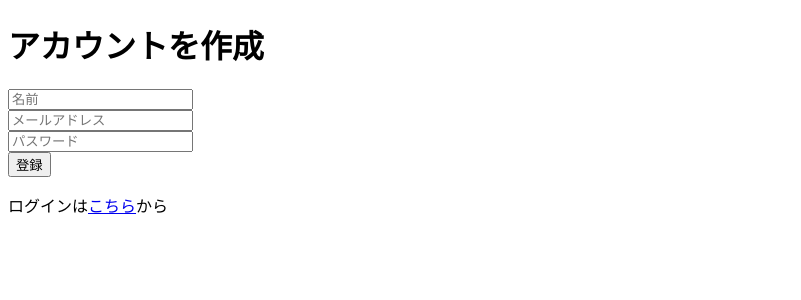
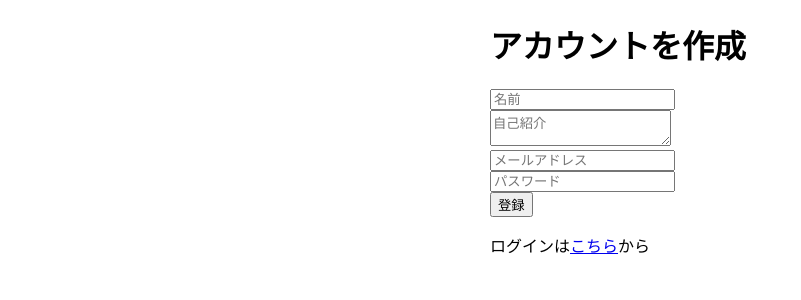
Before and after one commit to yskebeast/chatapp-3guys, a React (Create React App) app: page /signup in a window 1280 px wide. Shown: the top 300 px of the page, without its empty margins (0-801 px from the left). Built offline with nearby package versions, Linux system fonts and the light colour scheme; no server answers.

Commit message:
Hooksでの認証機能を実装

```diff
--- a/src/components/pages/SignIn.tsx
+++ b/src/components/pages/SignIn.tsx
@@ -1,23 +1,63 @@
-import { VFC } from "react-router/node_modules/@types/react";
+import { ChangeEvent, useState, VFC } from "react";
 import { useHistory } from "react-router";
 import { Link } from "react-router-dom";
+import { auth } from "../../firebase";
+import { signInWithEmailAndPassword } from "@firebase/auth";
+
 import { AuthButton } from "../atoms/button/AuthButton";
+
+const center = {
+  width: "300px",
+  margin: "0 auto",
+};
 
 export const SignIn: VFC = () => {
   const history = useHistory();
-  const handleSignIn = () => {
-    history.push("/home")
-};
+
+  const [email, setEmail] = useState<string>("");
+  const [password, setPassword] = useState<string>("");
+  const [error, setError] = useState<string>("");
+
+  const handleChangeEmail = (e: ChangeEvent<HTMLInputElement>) => {
+    setEmail(e.target.value);
+  };
+  const handleChangePassword = (e: ChangeEvent<HTMLInputElement>) => {
+    setPassword(e.target.value);
+  };
+
+  const handleSignIn = async (e: React.SyntheticEvent) => {
+    e.preventDefault();
+    await signInWithEmailAndPassword(auth, email, password)
+      .then(() => {
+        history.push("/home");
+      })
+      .catch((err) => {
+        setError(err.message);
+      });
+  };
 
   return (
-    <div>
+    <div style={center}>
       <h1>ログイン</h1>
+      {error && <p>{error}</p>}
       <form onSubmit={handleSignIn}>
         <div>
-          <input name="email" type="email" placeholder="メールアドレス" />
+          <input
+            name="email"
+            type="email"
+            placeholder="メールアドレス"
+            value={email}
+            onChange={handleChangeEmail}
+          />
         </div>
         <div>
-          <input name="password" type="password" placeholder="パスワード" />
+          <input
+            name="password"
+            type="password"
+            placeholder="パスワード"
+            value={password}
+            onChange={handleChangePassword}
+          />
         </div>
         <div>
           <AuthButton>ログイン</AuthButton>
--- a/src/components/pages/SignUp.tsx
+++ b/src/components/pages/SignUp.tsx
@@ -1,31 +1,102 @@
-import { VFC } from "hoist-non-react-statics/node_modules/@types/react";
+import { ChangeEvent, useState, VFC } from "react";
 import { useHistory } from "react-router";
 import { Link } from "react-router-dom";
+import { auth, db } from "../../firebase";
+import { createUserWithEmailAndPassword } from "@firebase/auth";
+
 import { AuthButton } from "../atoms/button/AuthButton";
+import { doc, setDoc } from "@firebase/firestore";
+
+const center = {
+  width: "300px",
+  margin: "0 auto",
+};
 
 export const SignUp: VFC = () => {
   const history = useHistory();
-  const handleSignUp = () => {
-    history.push("/home");
+
+  const [name, setName] = useState<string>("");
+  const [selfIntro, setSelfIntro] = useState<string>("");
+  const [email, setEmail] = useState<string>("");
+  const [password, setPassword] = useState<string>("");
+  const [error, setError] = useState<string>("");
+
+  const uid = auth.currentUser?.uid;
+
+  const handleChangeName = (e: ChangeEvent<HTMLInputElement>) => {
+    setName(e.target.value);
+  };
+  const handleChangeSelfIntro = (e: ChangeEvent<HTMLTextAreaElement>) => {
+    setSelfIntro(e.target.value);
+  };
+  const handleChangeEmail = (e: ChangeEvent<HTMLInputElement>) => {
+    setEmail(e.target.value);
+  };
+  const handleChangePassword = (e: ChangeEvent<HTMLInputElement>) => {
+    setPassword(e.target.value);
+  };
+
+  const handleSignUp = async (e: React.SyntheticEvent) => {
+    e.preventDefault();
+    await createUserWithEmailAndPassword(auth, email, password)
+      .then(() => {
+        history.push("/home");
+        setDoc(doc(db, "users", `${uid}`), {
+          name: name,
+          selfIntro: selfIntro,
+        });
+      })
+      .catch((err) => {
+        setError(err.message);
+      });
   };
 
   return (
-    <div>
+    <div style={center}>
       <h1>アカウントを作成</h1>
+      {error && <p>{error}</p>}
       <form onSubmit={handleSignUp}>
         <div>
-          <input name="name" type="text" placeholder="名前" />
+          <input
+            name="name"
+            type="text"
+            placeholder="名前"
+            value={name}
+            onChange={handleChangeName}
+          />
         </div>
         <div>
-          <input name="email" type="email" placeholder="メールアドレス" />
+          <textarea
+            name="text"
+            placeholder="自己紹介"
+            value={selfIntro}
+            onChange={handleChangeSelfIntro}
+          />
         </div>
         <div>
-          <input name="password" type="password" placeholder="パスワード" />
+          <input
+            name="email"
+            type="email"
+            placeholder="メールアドレス"
+            value={email}
+            onChange={handleChangeEmail}
+          />
         </div>
         <div>
-      <AuthButton>登録</AuthButton>
+          <input
+            name="password"
+            type="password"
+            placeholder="パスワード"
+            value={password}
+            onChange={handleChangePassword}
+          />
         </div>
-        <p>ログインは<Link to='/'>こちら</Link>から</p>
+        <div>
+          <AuthButton>登録</AuthButton>
+        </div>
+        <p>
+          ログインは<Link to="/">こちら</Link>から
+        </p>
       </form>
     </div>
   );
```
